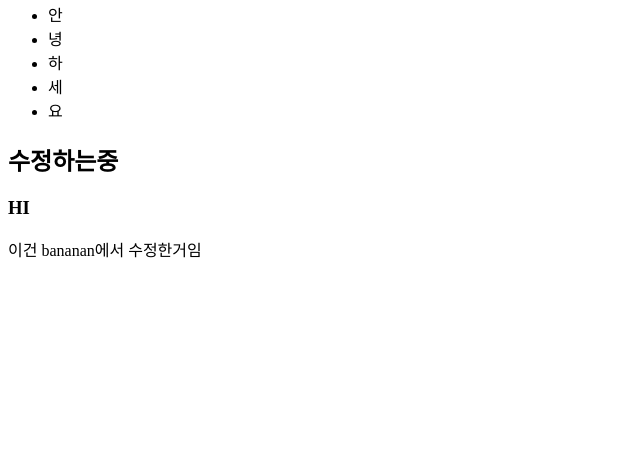
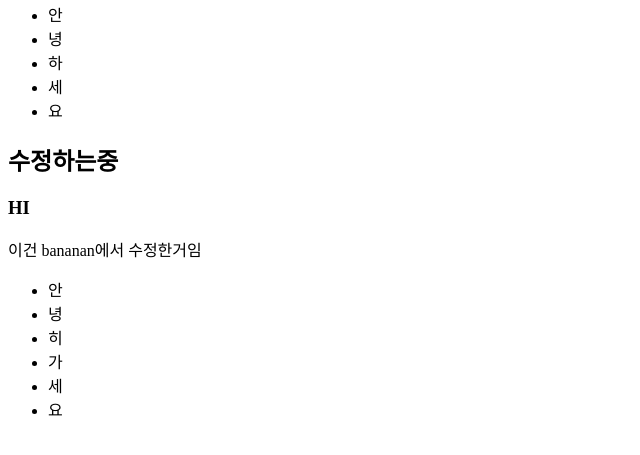
Before and after one commit to lian0213/abc, a plain HTML site: page index.html in a window 1280 px wide. Shown: the part 263-718 px from the top of the page, without its empty margins (0-640 px from the left). Drawn offline with Linux system fonts and the light colour scheme.

Commit message:
apple에서 수정함

```diff
--- a/index.html
+++ b/index.html
@@ -20,5 +20,13 @@
 	<h2>수정하는중</h2>
 	<h3>HI</h3>
 	<p>이건 bananan에서 수정한거임</p>
+	<ul>
+		<li>안</li>
+		<li>녕</li>
+		<li>히</li>
+		<li>가</li>
+		<li>세</li>
+		<li>요</li>
+	</ul>
 </body>
 </html>
```
